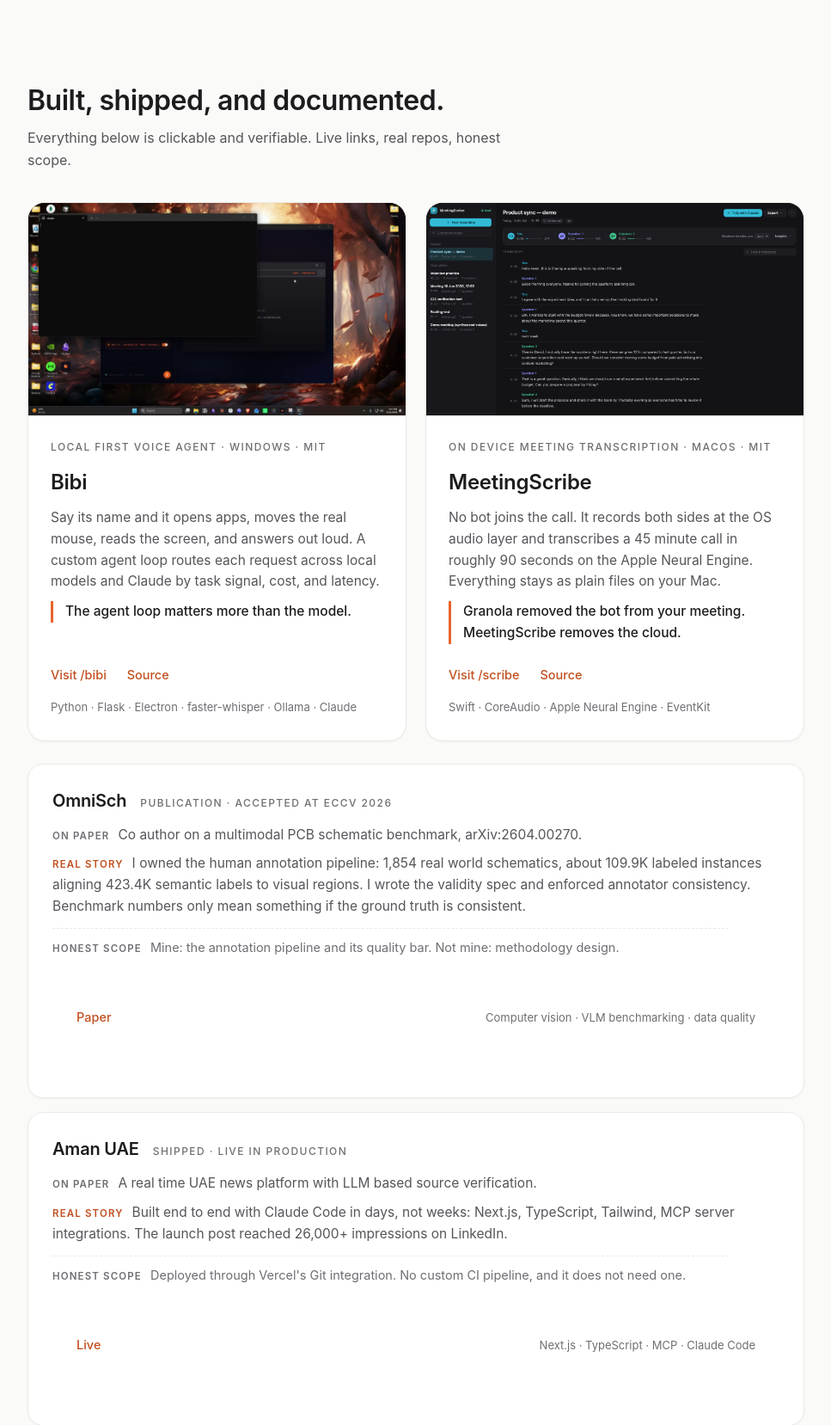
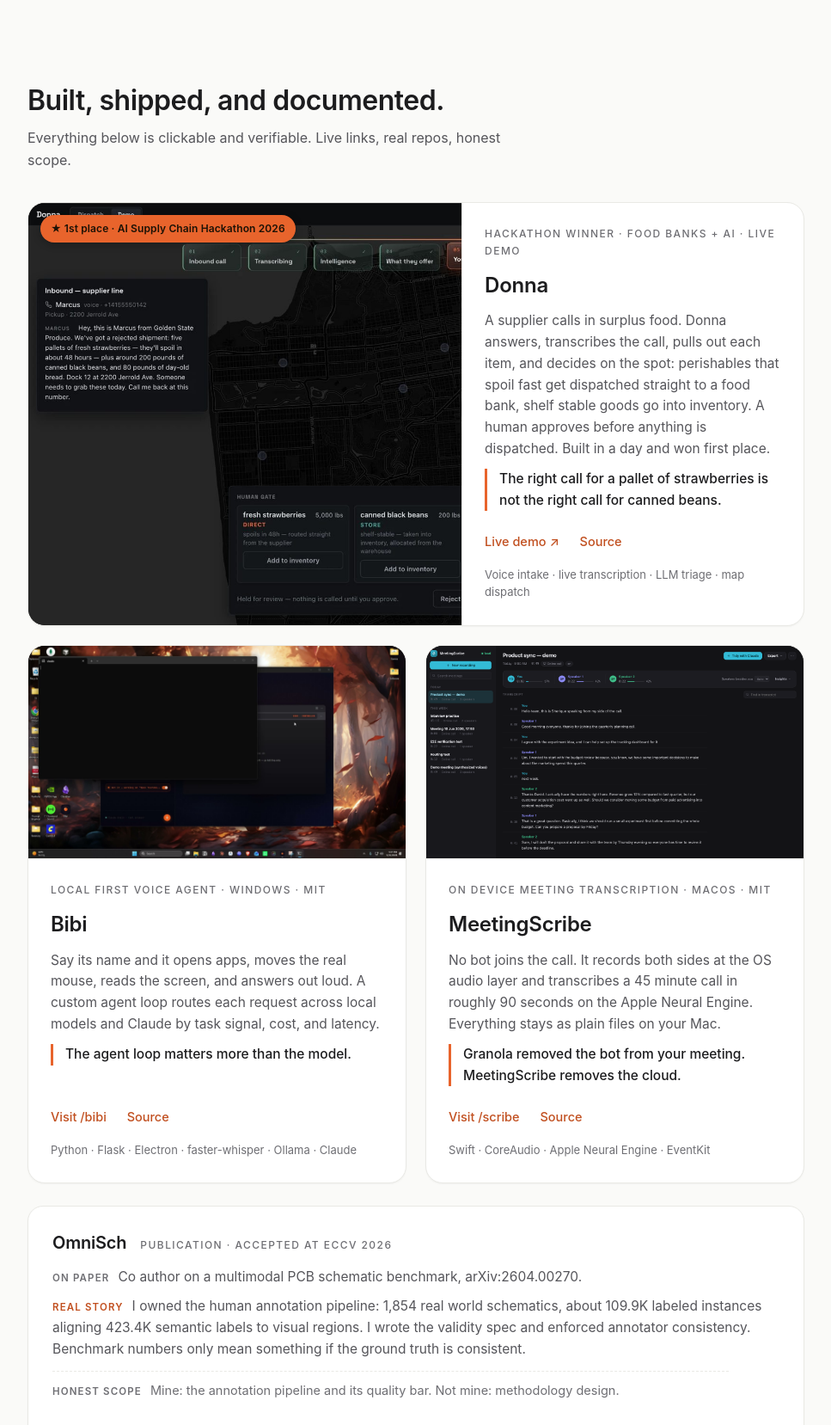
Before and after one commit to sharique2004/Flask-Website, a Flask app: page / in a window 1280 px wide. Shown: the part 1066-2723 px from the top of the page at 86% size, without its empty margins (156-1123 px from the left). Run offline with Flask 3, Linux system fonts and the light colour scheme; data that the repository does not hold is empty.

Commit message:
Add Donna: hackathon winner, food banks + AI
Feature Donna at the top of Selected Work as a full-width card with the
demo screenshot and a '1st place - AI Supply Chain Hackathon 2026' badge.
Links out to the live demo (projectdonna.vercel.app) and the repo. Adds a
wide/external/award-capable featured card, a bio corpus chunk, and a curated
fallback so the assistant can talk about the win.

Co-Authored-By: Claude Fable 5 <noreply@anthropic.com>

```diff
--- a/assistant.py
+++ b/assistant.py
@@ -222,6 +222,17 @@ _FALLBACKS = [
         "Full story at shariquekhatri.com/bibi.",
     ),
     (
+        r"\b(donna|hackathon|first place|1st place|won|award|food bank)\b",
+        "Donna won first place at the AI Supply Chain Hackathon 2026 (Food "
+        "Banks and AI) by The AI Objectives Institute, first prize 2,500 "
+        "dollars. It is a voice dispatcher for food bank donations: a "
+        "supplier calls in surplus food, Donna transcribes the call, pulls "
+        "out each item, and triages it. Perishables get dispatched straight "
+        "to a food bank, shelf stable goods go into inventory, and a human "
+        "approves first. Live at projectdonna.vercel.app, source at "
+        "github.com/sharique2004/Donna.",
+    ),
+    (
         r"\b(meetingscribe|scribe|meeting|transcri|granola)\b",
         "MeetingScribe transcribes meetings fully on device: no bot joins the "
         "call, it records at the OS audio layer and a 45 minute call "
--- a/portfolio_data.py
+++ b/portfolio_data.py
@@ -36,6 +36,28 @@ LINKS = {
 # ---------------------------------------------------------------------------
 
 FEATURED = [
+    {
+        "slug": "donna",
+        "name": "Donna",
+        "page": "https://projectdonna.vercel.app/",
+        "repo": "https://github.com/sharique2004/Donna",
+        "external": True,
+        "wide": True,
+        "award": "1st place · AI Supply Chain Hackathon 2026",
+        "kicker": "hackathon winner · food banks + AI · live demo",
+        "accent": "orange",
+        "poster": "/static/donna-shot.jpg",
+        "title_html": "A voice dispatcher for food bank donations.",
+        "summary": (
+            "A supplier calls in surplus food. Donna answers, transcribes the "
+            "call, pulls out each item, and decides on the spot: perishables "
+            "that spoil fast get dispatched straight to a food bank, shelf "
+            "stable goods go into inventory. A human approves before anything "
+            "is dispatched. Built in a day and won first place."
+        ),
+        "thesis": "The right call for a pallet of strawberries is not the right call for canned beans.",
+        "tech": "Voice intake · live transcription · LLM triage · map dispatch",
+    },
     {
         "slug": "bibi",
         "name": "Bibi",
--- a/static/site.css
+++ b/static/site.css
@@ -187,8 +187,24 @@ h1 .a{color:var(--accent)}
   transition:box-shadow .2s,border-color .2s;
 }
 .card:hover{box-shadow:0 6px 24px rgba(0,0,0,0.10);border-color:var(--input-border)}
-.card .shot{display:block;border-bottom:1px solid var(--rule);background:#111}
+.card .shot{display:block;position:relative;border-bottom:1px solid var(--rule);background:#111}
 .card .shot img{display:block;width:100%;height:auto;aspect-ratio:16/9;object-fit:cover;object-position:top}
+.card .shot .award{
+  position:absolute;top:14px;left:14px;z-index:2;
+  background:var(--accent);color:#1c1206;font-size:12px;font-weight:600;
+  padding:6px 12px;border-radius:999px;letter-spacing:0.01em;
+  box-shadow:0 2px 10px rgba(0,0,0,0.28);
+}
+/* wide featured card: spans the grid, image beside the text */
+.card.wide{grid-column:1 / -1;flex-direction:row;align-items:stretch}
+.card.wide .shot{flex:0 0 56%;border-bottom:0;border-right:1px solid var(--rule)}
+.card.wide .shot img{height:100%;aspect-ratio:auto;object-position:left top}
+.card.wide .body{flex:1;justify-content:center}
+@media(max-width:800px){
+  .card.wide{flex-direction:column}
+  .card.wide .shot{flex:none;border-right:0;border-bottom:1px solid var(--rule)}
+  .card.wide .shot img{aspect-ratio:16/9;height:auto}
+}
 .card .body{padding:26px 26px 28px;display:flex;flex-direction:column;gap:10px;flex:1}
 .card .k{font-size:12px;letter-spacing:0.12em;text-transform:uppercase;color:var(--ink-3);font-weight:500}
 .card h3{font-size:24px;margin:2px 0 0;font-weight:600;letter-spacing:-0.01em}
--- a/templates/404.html
+++ b/templates/404.html
@@ -7,7 +7,7 @@
 <meta name="robots" content="noindex" />
 <link rel="icon" type="image/png" href="/static/favicon.png" />
 <script>(function(){try{var t=localStorage.getItem("theme");if(t){document.documentElement.setAttribute("data-theme",t);}}catch(e){}})()</script>
-<link rel="stylesheet" href="/static/site.css?v=20260715b" />
+<link rel="stylesheet" href="/static/site.css?v=20260718a" />
 </head>
 <body>
 <main class="wrap" style="min-height:80vh;display:flex;flex-direction:column;justify-content:center;gap:16px">
--- a/templates/index.html
+++ b/templates/index.html
@@ -25,7 +25,7 @@
 <link rel="icon" type="image/png" href="/static/favicon.png" />
 <script>(function(){try{var t=localStorage.getItem("theme");if(t){document.documentElement.setAttribute("data-theme",t);}var d=t==="dark"||(!t&&window.matchMedia("(prefers-color-scheme: dark)").matches);if(d){var m=document.querySelector('meta[name="theme-color"]');if(m){m.setAttribute("content","#131316");}}}catch(e){}})()</script>
 
-<link rel="stylesheet" href="/static/site.css?v=20260715b" />
+<link rel="stylesheet" href="/static/site.css?v=20260718a" />
 
 <script type="application/ld+json">
 {
@@ -120,17 +120,22 @@
 
     <div class="grid2">
       {% for f in featured %}
-      <article class="card">
-        <a class="shot" href="{{ f.page }}" aria-label="{{ f.name }} page">
+      <article class="card accent-{{ f.accent }}{% if f.wide %} wide{% endif %}">
+        <a class="shot" href="{{ f.page }}" aria-label="{{ f.name }}"{% if f.external %} target="_blank" rel="noopener"{% endif %}>
           <img src="{{ f.poster }}" alt="{{ f.name }} interface" loading="lazy" />
+          {% if f.award %}<span class="award">★ {{ f.award }}</span>{% endif %}
         </a>
         <div class="body">
           <div class="k">{{ f.kicker }}</div>
-          <h3><a href="{{ f.page }}">{{ f.name }}</a></h3>
+          <h3><a href="{{ f.page }}"{% if f.external %} target="_blank" rel="noopener"{% endif %}>{{ f.name }}</a></h3>
           <p>{{ f.summary }}</p>
           <p class="quote">{{ f.thesis }}</p>
           <div class="lk">
+            {% if f.external %}
+            <a href="{{ f.page }}" target="_blank" rel="noopener">Live demo ↗</a>
+            {% else %}
             <a href="{{ f.page }}">Visit {{ f.page }}</a>
+            {% endif %}
             <a href="{{ f.repo }}" target="_blank" rel="noopener">Source</a>
           </div>
           <div class="stack">{{ f.tech }}</div>
@@ -232,6 +237,6 @@
   <div class="foot-line">Hand built with Flask. Self hosted fonts, no trackers, no analytics, no cookies. Verified numbers only; every claim links to its source.</div>
 </footer>
 
-<script src="/static/site.js?v=20260715b" defer></script>
+<script src="/static/site.js?v=20260718a" defer></script>
 </body>
 </html>
```
Also changed, not shown: bio_corpus.py (+19 -0 lines), static/donna-shot.jpg (added).
